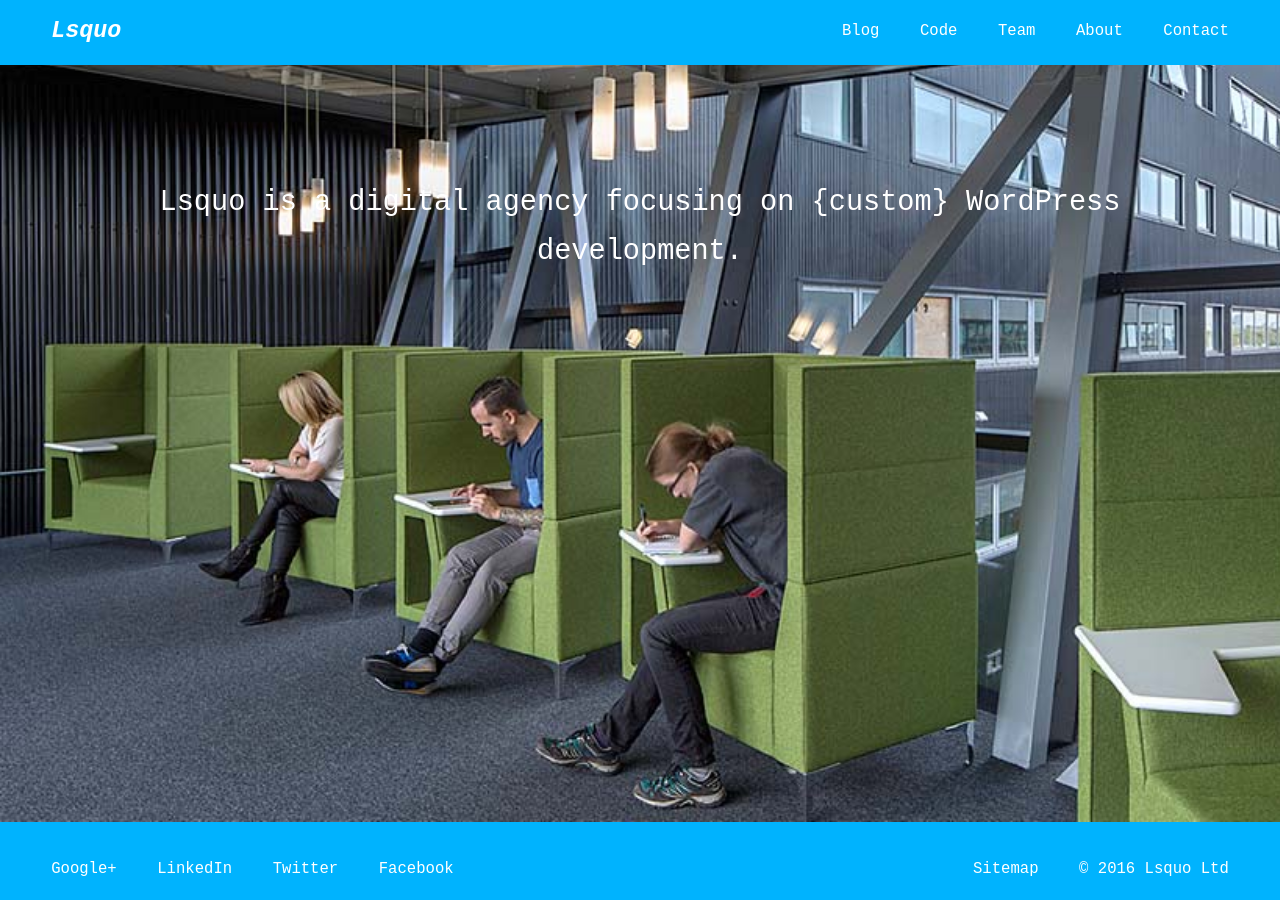
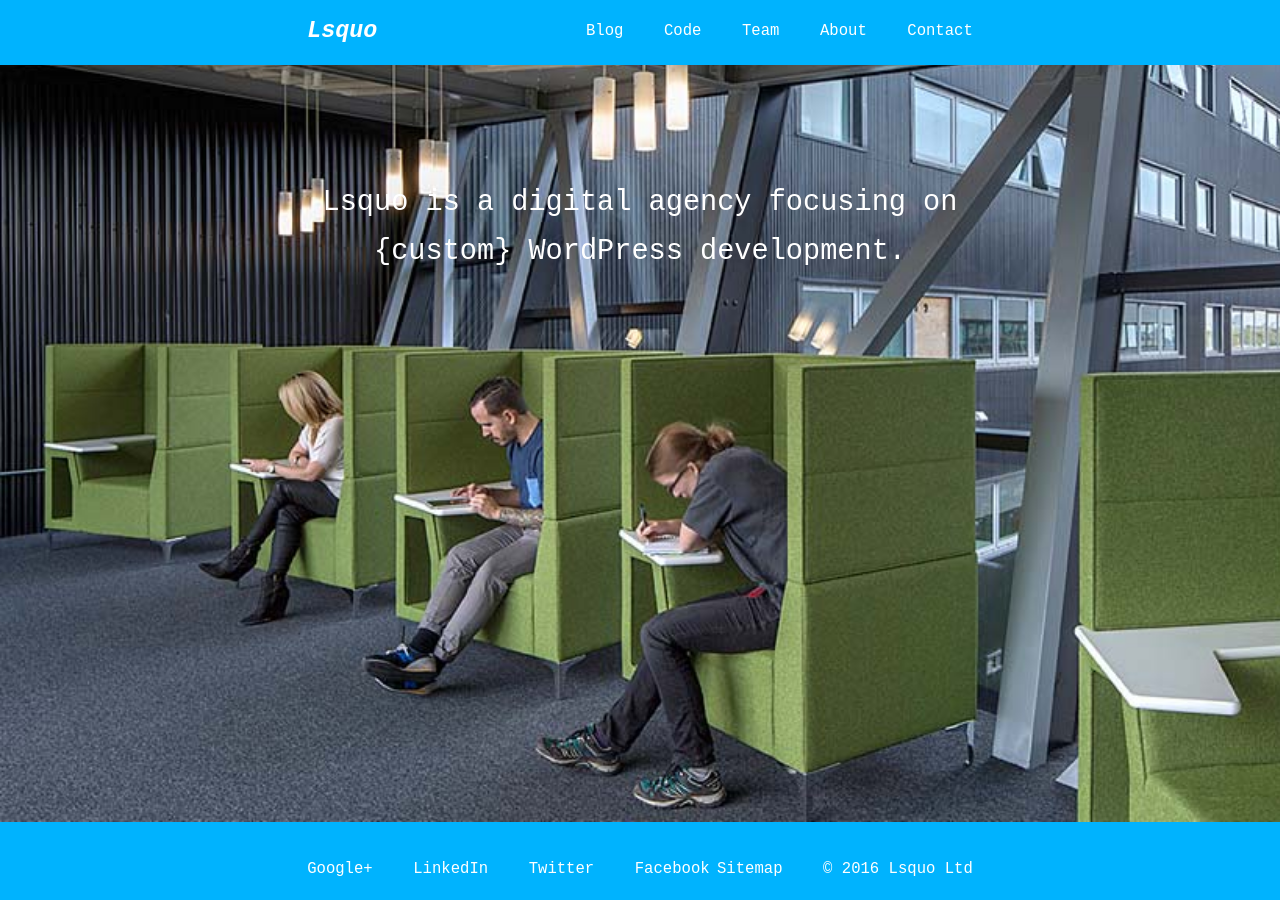
Before and after one commit to lsquo/lsquo.github.io, a Jekyll site: the page built from index.html, in a window 1280 px wide. Built offline with Jekyll 4.4.1, drawn with Linux system fonts in a browser that asks for light colours.

Commit message:
Change left and right padding

```diff
--- a/_sass/_media.scss
+++ b/_sass/_media.scss
@@ -72,4 +72,28 @@
 	}
 }
 
-@media (min-width: 76em) {}
+@media (min-width: 76em) {
+	header {
+		padding: 1em 24%;
+	}
+
+	footer {
+		padding: 1em 24%;
+	}
+
+	section > * {
+		padding: 0 24%;
+	}
+
+	article h1 {
+		padding: 0.4em 24%;
+	}
+
+	article > * {
+		padding: 0 24%;
+	}
+
+	.alert {
+		padding: 2em 24%;
+	}
+}
```
